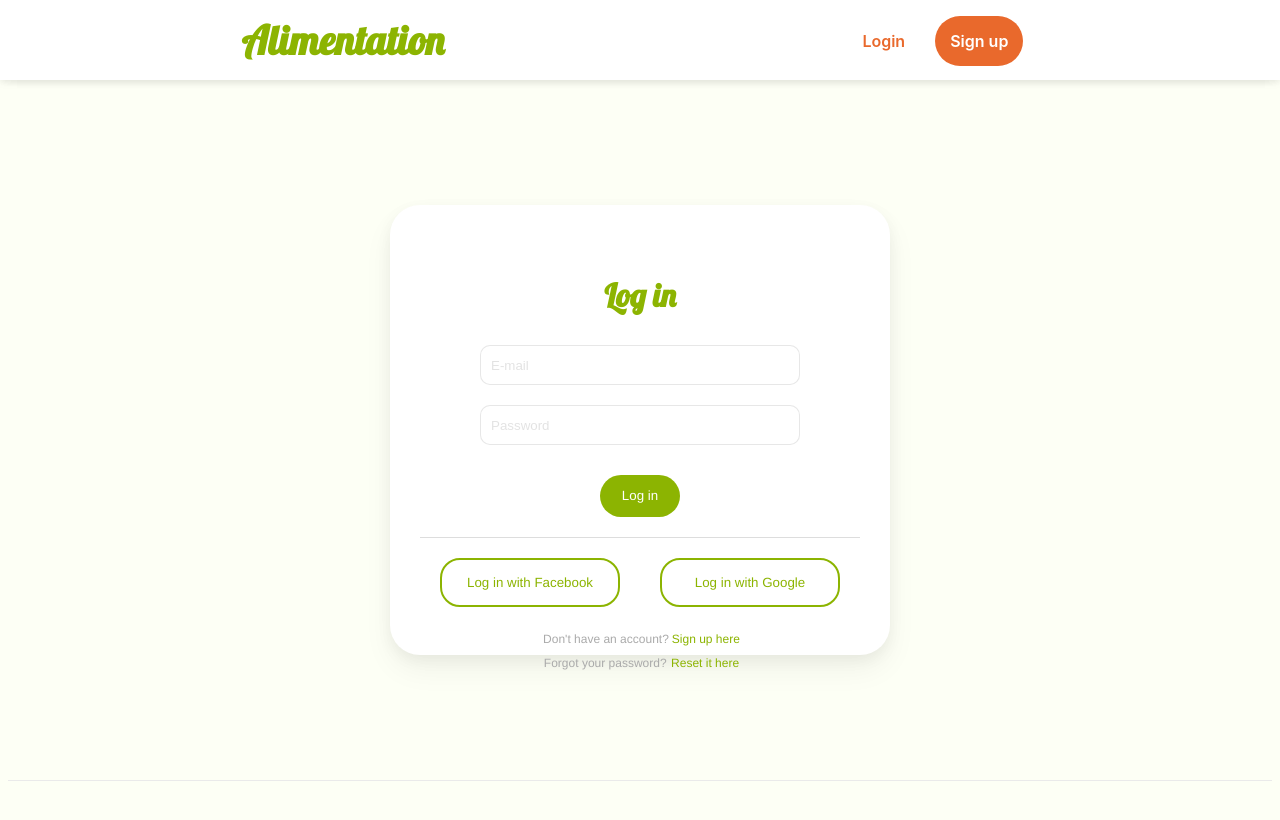
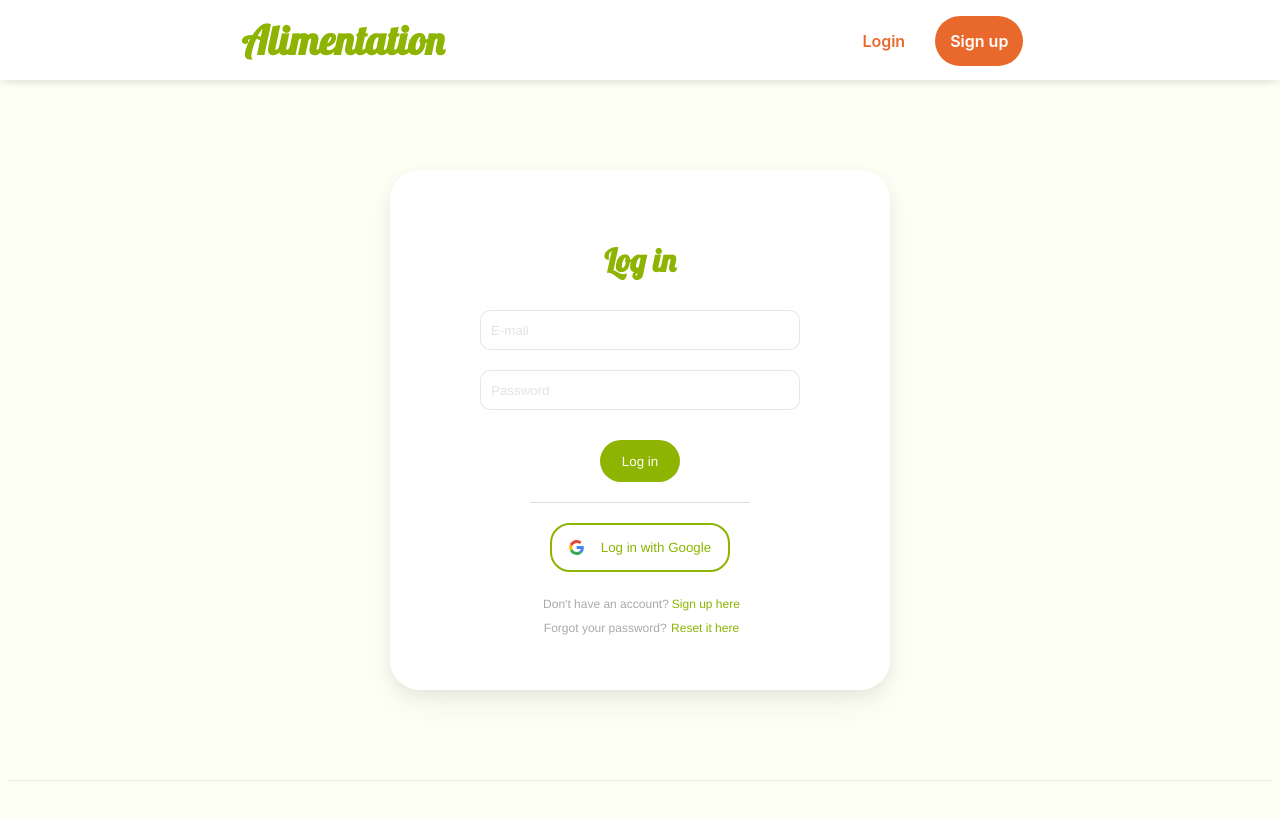
Before and after one commit to garlicgarrison/alimentation, a Next.js app: page /login in a window 1280 px wide. Shown: the top 820 px of the page. Built offline with nearby package versions, Linux system fonts and the light colour scheme; no server answers.

Commit message:
auth changes

```diff
--- a/pages/login.tsx
+++ b/pages/login.tsx
@@ -107,16 +107,24 @@
               <input className={styles.field_input} placeholder="E-mail" name = "username" onChange={formHandler}/>
               <span className = {styles.error_message}>{passwordError}</span>
               <input className={styles.field_input} placeholder="Password" name = "password" type = "password" onChange={formHandler}/>
-              <button className={styles.login_button} onClick={handleEmailLogin}>
+              <button className={styles.login_button} onClick={handleEmailLogin} disabled={usernameError || passwordError}>
                 <p>Log in</p>
               </button>
             </form>
+            <span className = {styles.error_message}>{loginError}</span>
           </div>
 
           <div className={styles.other_options}>
-            <button className={styles.signin_options} onClick = {handleFacebookLogin}>Log in with Facebook</button>
-            <button className={styles.signin_options} onClick = {handleGoogleLogin}>Log in with Google</button>
+            <button className={styles.signin_options} onClick = {handleGoogleLogin}>
+            <svg xmlns="http://www.w3.org/2000/svg" width="15" height="15" viewBox="0 0 256 262" preserveAspectRatio="xMidYMid"><path d="M255.878 133.451c0-10.734-.871-18.567-2.756-26.69H130.55v48.448h71.947c-1.45 12.04-9.283 30.172-26.69 42.356l-.244 1.622 38.755 30.023 2.685.268c24.659-22.774 38.875-56.282 38.875-96.027" fill="#4285F4"/>
+                    <path d="M130.55 261.1c35.248 0 64.839-11.605 86.453-31.622l-41.196-31.913c-11.024 7.688-25.82 13.055-45.257 13.055-34.523 0-63.824-22.773-74.269-54.25l-1.531.13-40.298 31.187-.527 1.465C35.393 231.798 79.49 261.1 130.55 261.1" fill="#34A853"/>
+                    <path d="M56.281 156.37c-2.756-8.123-4.351-16.827-4.351-25.82 0-8.994 1.595-17.697 4.206-25.82l-.073-1.73L15.26 71.312l-1.335.635C5.077 89.644 0 109.517 0 130.55s5.077 40.905 13.925 58.602l42.356-32.782" fill="#FBBC05"/>
+                    <path d="M130.55 50.479c24.514 0 41.05 10.589 50.479 19.438l36.844-35.974C195.245 12.91 165.798 0 130.55 0 79.49 0 35.393 29.301 13.925 71.947l42.211 32.783c10.59-31.477 39.891-54.251 74.414-54.251" fill="#EB4335"/>
+                </svg>
+              Log in with Google
+            </button>
           </div>
+
 
           <div className={styles.login_issue}>
             <div className={styles.issues}>
--- a/service/auth/auth.ts
+++ b/service/auth/auth.ts
@@ -1,8 +1,15 @@
 import firebase from "../../firebase/config"
 import "firebase/auth"
 
-export const emailSignup = (email: string, password: string) =>  {
-    return firebase.auth().createUserWithEmailAndPassword(email, password).then(user => {
+export const emailSignup =  (email: string, password: string) =>  {
+    return firebase.auth().createUserWithEmailAndPassword(email, password).then(async (user) => {
+        let email = user.user.email;
+        let emailArr = email.split("@");
+        let newUsername = emailArr[0];
+        await firebase.auth().currentUser.updateProfile({
+            displayName: newUsername,
+            photoURL: `https://avatars.dicebear.com/api/gridy/${newUsername}.svg`
+        })
         return user;
     }).catch(error=> {
         return error;
--- a/styles/Login.module.scss
+++ b/styles/Login.module.scss
@@ -65,7 +65,7 @@
 .input_container
 {
   width: 500px;
-  height: 450px;
+  padding: 30px 30px;
   background-color: white;
   border-radius: 30px;
   box-shadow:
```
Also changed, not shown: pages/signup.tsx (+12 -2 lines).
